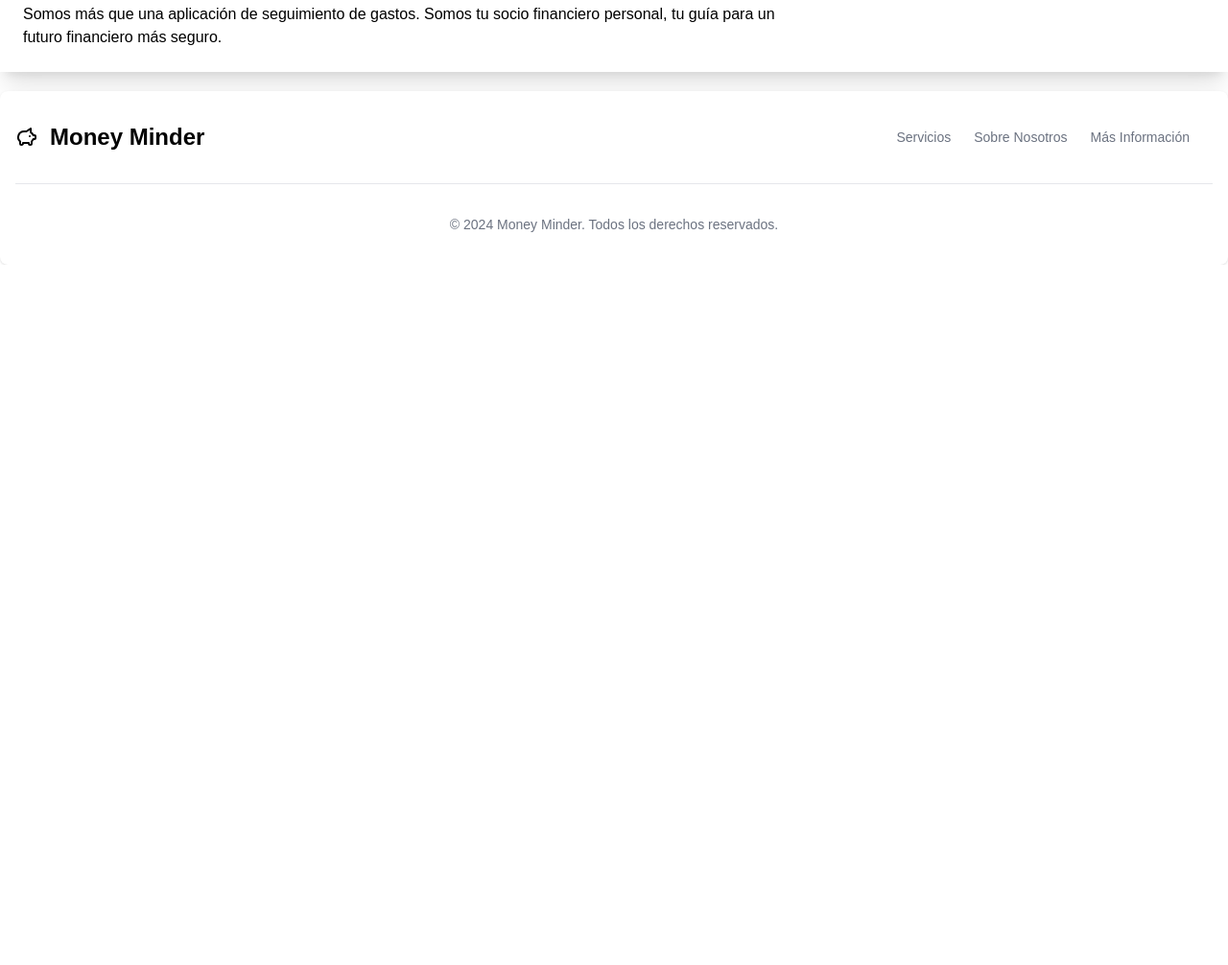
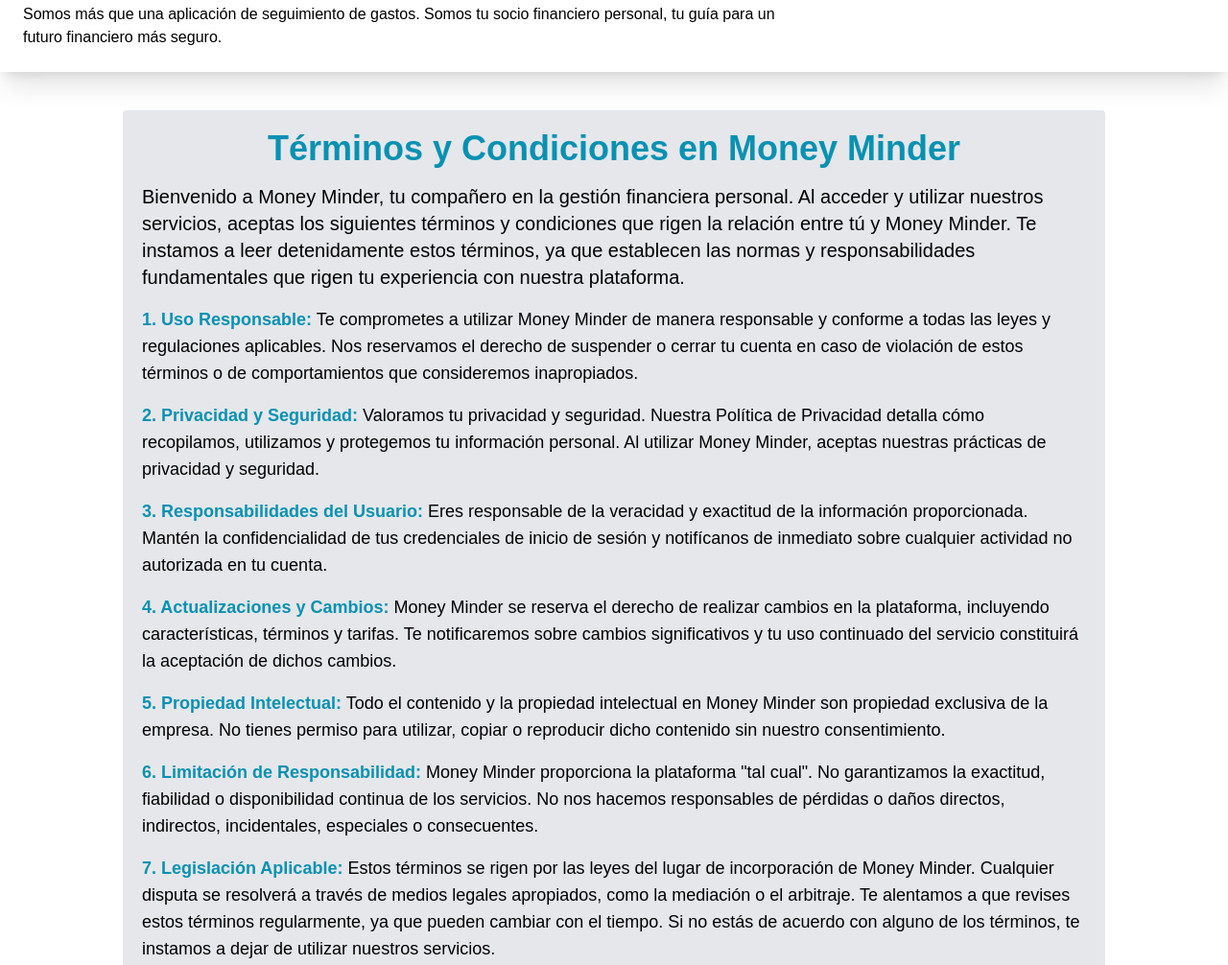
Before and after one commit to Roosendo/money-minder, an Astro site: page / in a window 1280 px wide. Shown: the part 3085-4091 px from the top of the page at 96% size. Before the commit the page ends 3361 px from the top, so only its background shows below. Built offline with nearby package versions, Linux system fonts and the light colour scheme; Astro itself is replaced by a stand-in of ours; what @midudev/tailwind-animations would draw is missing.

Commit message:
Add Terms&Conditions component to the project

```diff
--- /dev/null
+++ b/src/components/Terms&Conditions.astro
@@ -0,0 +1,19 @@
+<section id="terms-conds" class="md:w-[80dvw] w-[90dvw] h-auto dark:bg-black/70 bg-gray-200 m-auto my-10 p-5 flex md:flex-row flex-col gap-3 rounded text-lg">
+  <article class="flex flex-col gap-4">
+    <h3 class="font-bold text-center text-4xl text-cyan-600">Términos y Condiciones en Money Minder</h3>
+    <p class="text-xl">Bienvenido a Money Minder, tu compañero en la gestión financiera personal. Al acceder y utilizar nuestros servicios, aceptas los siguientes términos y condiciones que rigen la relación entre tú y Money Minder. Te instamos a leer detenidamente estos términos, ya que establecen las normas y responsabilidades fundamentales que rigen tu experiencia con nuestra plataforma.</p>
+    <p><span>1. Uso Responsable:</span> Te comprometes a utilizar Money Minder de manera responsable y conforme a todas las leyes y regulaciones aplicables. Nos reservamos el derecho de suspender o cerrar tu cuenta en caso de violación de estos términos o de comportamientos que consideremos inapropiados.</p>
+    <p><span>2. Privacidad y Seguridad:</span> Valoramos tu privacidad y seguridad. Nuestra Política de Privacidad detalla cómo recopilamos, utilizamos y protegemos tu información personal. Al utilizar Money Minder, aceptas nuestras prácticas de privacidad y seguridad.</p>
+    <p><span>3. Responsabilidades del Usuario:</span> Eres responsable de la veracidad y exactitud de la información proporcionada. Mantén la confidencialidad de tus credenciales de inicio de sesión y notifícanos de inmediato sobre cualquier actividad no autorizada en tu cuenta.</p>
+    <p><span>4. Actualizaciones y Cambios:</span> Money Minder se reserva el derecho de realizar cambios en la plataforma, incluyendo características, términos y tarifas. Te notificaremos sobre cambios significativos y tu uso continuado del servicio constituirá la aceptación de dichos cambios.</p>
+    <p><span>5. Propiedad Intelectual:</span> Todo el contenido y la propiedad intelectual en Money Minder son propiedad exclusiva de la empresa. No tienes permiso para utilizar, copiar o reproducir dicho contenido sin nuestro consentimiento.</p>
+    <p><span>6. Limitación de Responsabilidad:</span> Money Minder proporciona la plataforma "tal cual". No garantizamos la exactitud, fiabilidad o disponibilidad continua de los servicios. No nos hacemos responsables de pérdidas o daños directos, indirectos, incidentales, especiales o consecuentes.</p>
+    <p><span>7. Legislación Aplicable:</span> Estos términos se rigen por las leyes del lugar de incorporación de Money Minder. Cualquier disputa se resolverá a través de medios legales apropiados, como la mediación o el arbitraje. Te alentamos a que revises estos términos regularmente, ya que pueden cambiar con el tiempo. Si no estás de acuerdo con alguno de los términos, te instamos a dejar de utilizar nuestros servicios.</p>
+  </article>
+</section>
+
+<style>
+  span {
+    @apply font-bold text-cyan-600;
+  }
+</style>
--- a/src/components/pages/App.astro
+++ b/src/components/pages/App.astro
@@ -5,6 +5,7 @@
 import Hero from '@components/Hero.astro';
 import Services from '@components/Services.astro';
 import AboutUs from '@components/AboutUs.astro';
+import TermsConditions from '@components/Terms&Conditions.astro';
 import Footer from '@components/Footer.astro';
 ---
 
@@ -14,5 +15,6 @@
   <Hero />
   <Services />
   <AboutUs />
+  <TermsConditions />
   <Footer />
 </Layout>
```
